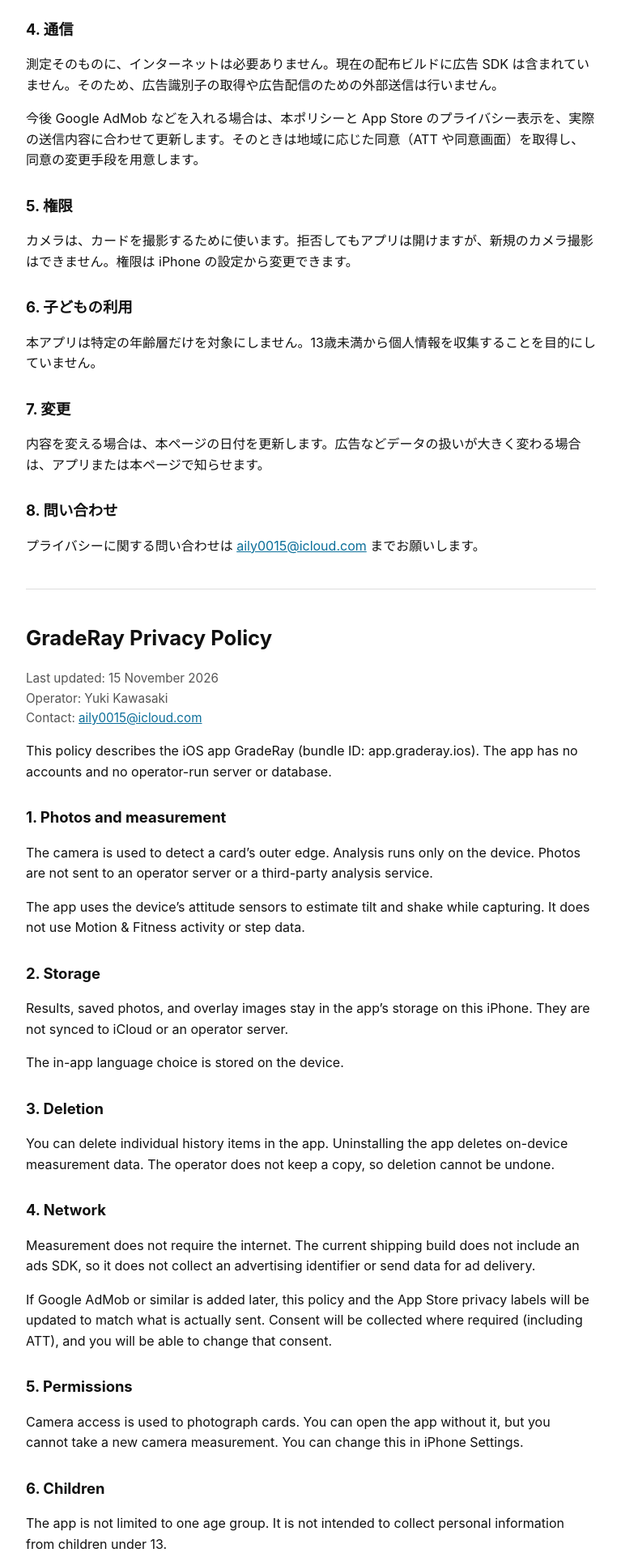
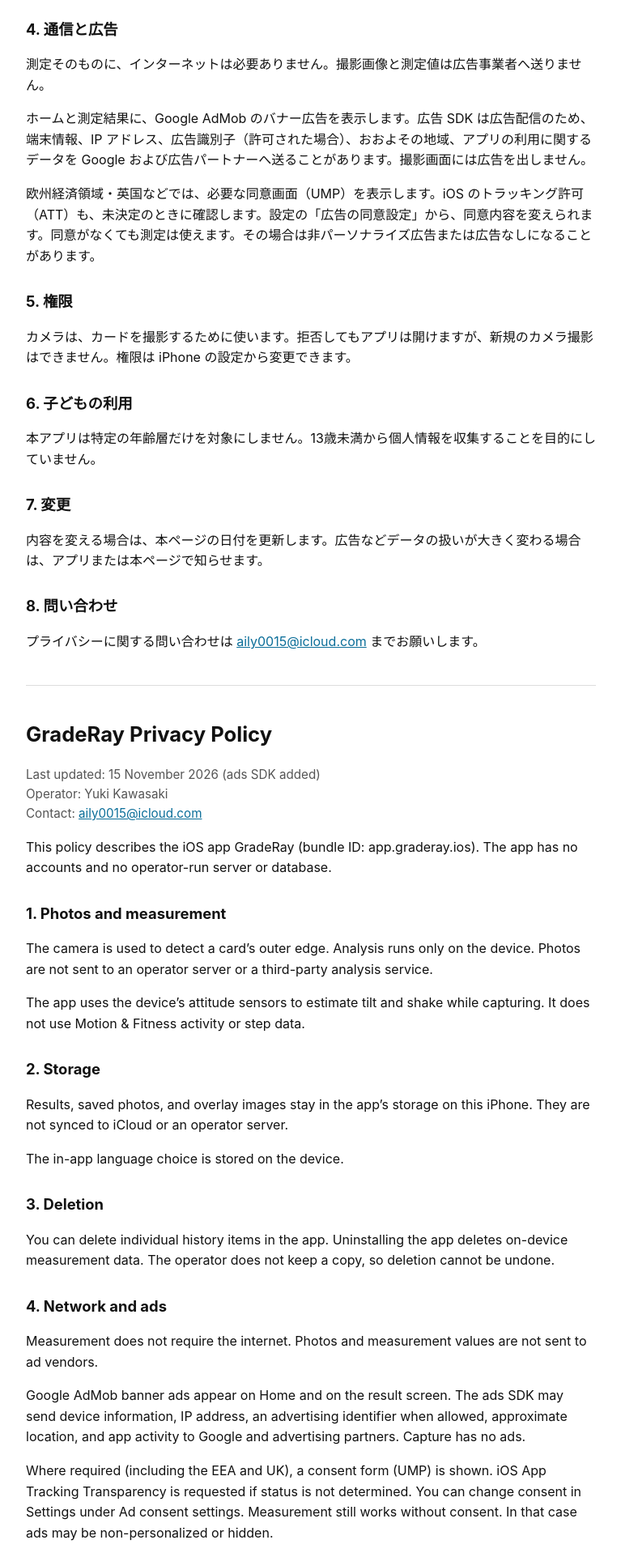
Before and after one commit to aily-dev-work/graderay-site, a plain HTML site: page index.html in a window 1280 px wide. Shown: the part 780-2703 px from the top of the page at 81% size, without its empty margins (256-1023 px from the left). Drawn offline with Linux system fonts and the light colour scheme.

Commit message:
変更: 広告SDKの取扱いをプライバシーポリシーに追記する。
Co-authored-by: Cursor <cursoragent@cursor.com>

```diff
--- a/index.html
+++ b/index.html
@@ -17,7 +17,7 @@
 <body>
   <nav><a href="#en">English</a></nav>
   <h1>GradeRay プライバシーポリシー</h1>
-  <p class="meta">最終更新: 2026年11月15日<br>運営: Yuki Kawasaki<br>連絡先: <a href="mailto:aily0015@icloud.com">aily0015@icloud.com</a></p>
+  <p class="meta">最終更新: 2026年11月15日（広告SDK追加）<br>運営: Yuki Kawasaki<br>連絡先: <a href="mailto:aily0015@icloud.com">aily0015@icloud.com</a></p>
 
   <p>本ポリシーは、iOS アプリ GradeRay（バンドル ID: app.graderay.ios）の取扱いを説明します。本アプリにアカウントはありません。運営用のサーバーやデータベースもありません。</p>
 
@@ -32,9 +32,10 @@
   <h2>3. データの削除</h2>
   <p>履歴の各件は、アプリ内から削除できます。アプリを削除すると、端末内の測定データも削除されます。運営側に控えはないため、削除の取り消しはできません。</p>
 
-  <h2>4. 通信</h2>
-  <p>測定そのものに、インターネットは必要ありません。現在の配布ビルドに広告 SDK は含まれていません。そのため、広告識別子の取得や広告配信のための外部送信は行いません。</p>
-  <p>今後 Google AdMob などを入れる場合は、本ポリシーと App Store のプライバシー表示を、実際の送信内容に合わせて更新します。そのときは地域に応じた同意（ATT や同意画面）を取得し、同意の変更手段を用意します。</p>
+  <h2>4. 通信と広告</h2>
+  <p>測定そのものに、インターネットは必要ありません。撮影画像と測定値は広告事業者へ送りません。</p>
+  <p>ホームと測定結果に、Google AdMob のバナー広告を表示します。広告 SDK は広告配信のため、端末情報、IP アドレス、広告識別子（許可された場合）、おおよその地域、アプリの利用に関するデータを Google および広告パートナーへ送ることがあります。撮影画面には広告を出しません。</p>
+  <p>欧州経済領域・英国などでは、必要な同意画面（UMP）を表示します。iOS のトラッキング許可（ATT）も、未決定のときに確認します。設定の「広告の同意設定」から、同意内容を変えられます。同意がなくても測定は使えます。その場合は非パーソナライズ広告または広告なしになることがあります。</p>
 
   <h2>5. 権限</h2>
   <p>カメラは、カードを撮影するために使います。拒否してもアプリは開けますが、新規のカメラ撮影はできません。権限は iPhone の設定から変更できます。</p>
@@ -50,7 +51,7 @@
 
   <hr id="en">
   <h1>GradeRay Privacy Policy</h1>
-  <p class="meta">Last updated: 15 November 2026<br>Operator: Yuki Kawasaki<br>Contact: <a href="mailto:aily0015@icloud.com">aily0015@icloud.com</a></p>
+  <p class="meta">Last updated: 15 November 2026 (ads SDK added)<br>Operator: Yuki Kawasaki<br>Contact: <a href="mailto:aily0015@icloud.com">aily0015@icloud.com</a></p>
 
   <p>This policy describes the iOS app GradeRay (bundle ID: app.graderay.ios). The app has no accounts and no operator-run server or database.</p>
 
@@ -65,9 +66,10 @@
   <h2>3. Deletion</h2>
   <p>You can delete individual history items in the app. Uninstalling the app deletes on-device measurement data. The operator does not keep a copy, so deletion cannot be undone.</p>
 
-  <h2>4. Network</h2>
-  <p>Measurement does not require the internet. The current shipping build does not include an ads SDK, so it does not collect an advertising identifier or send data for ad delivery.</p>
-  <p>If Google AdMob or similar is added later, this policy and the App Store privacy labels will be updated to match what is actually sent. Consent will be collected where required (including ATT), and you will be able to change that consent.</p>
+  <h2>4. Network and ads</h2>
+  <p>Measurement does not require the internet. Photos and measurement values are not sent to ad vendors.</p>
+  <p>Google AdMob banner ads appear on Home and on the result screen. The ads SDK may send device information, IP address, an advertising identifier when allowed, approximate location, and app activity to Google and advertising partners. Capture has no ads.</p>
+  <p>Where required (including the EEA and UK), a consent form (UMP) is shown. iOS App Tracking Transparency is requested if status is not determined. You can change consent in Settings under Ad consent settings. Measurement still works without consent. In that case ads may be non-personalized or hidden.</p>
 
   <h2>5. Permissions</h2>
   <p>Camera access is used to photograph cards. You can open the app without it, but you cannot take a new camera measurement. You can change this in iPhone Settings.</p>
```
